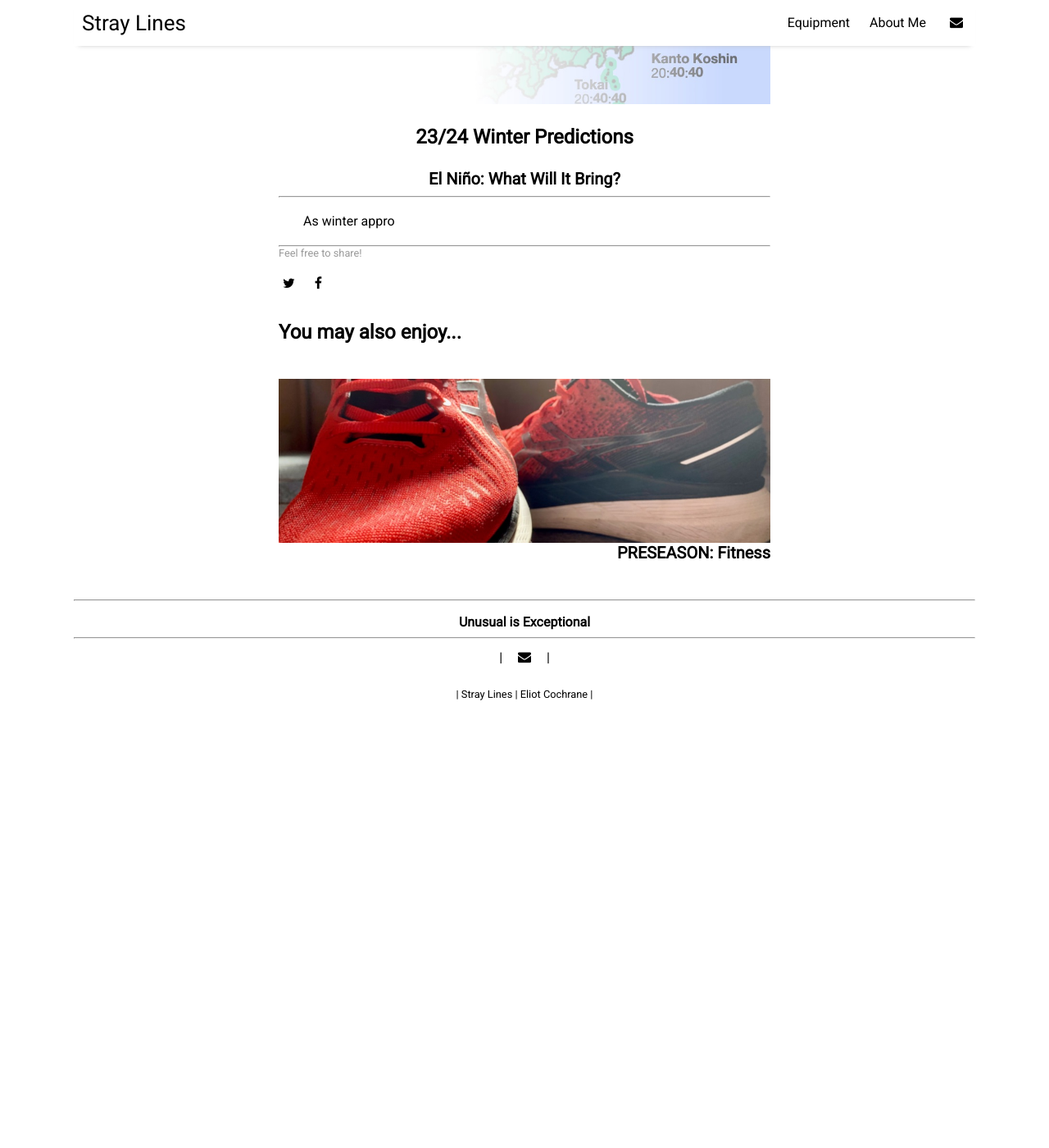
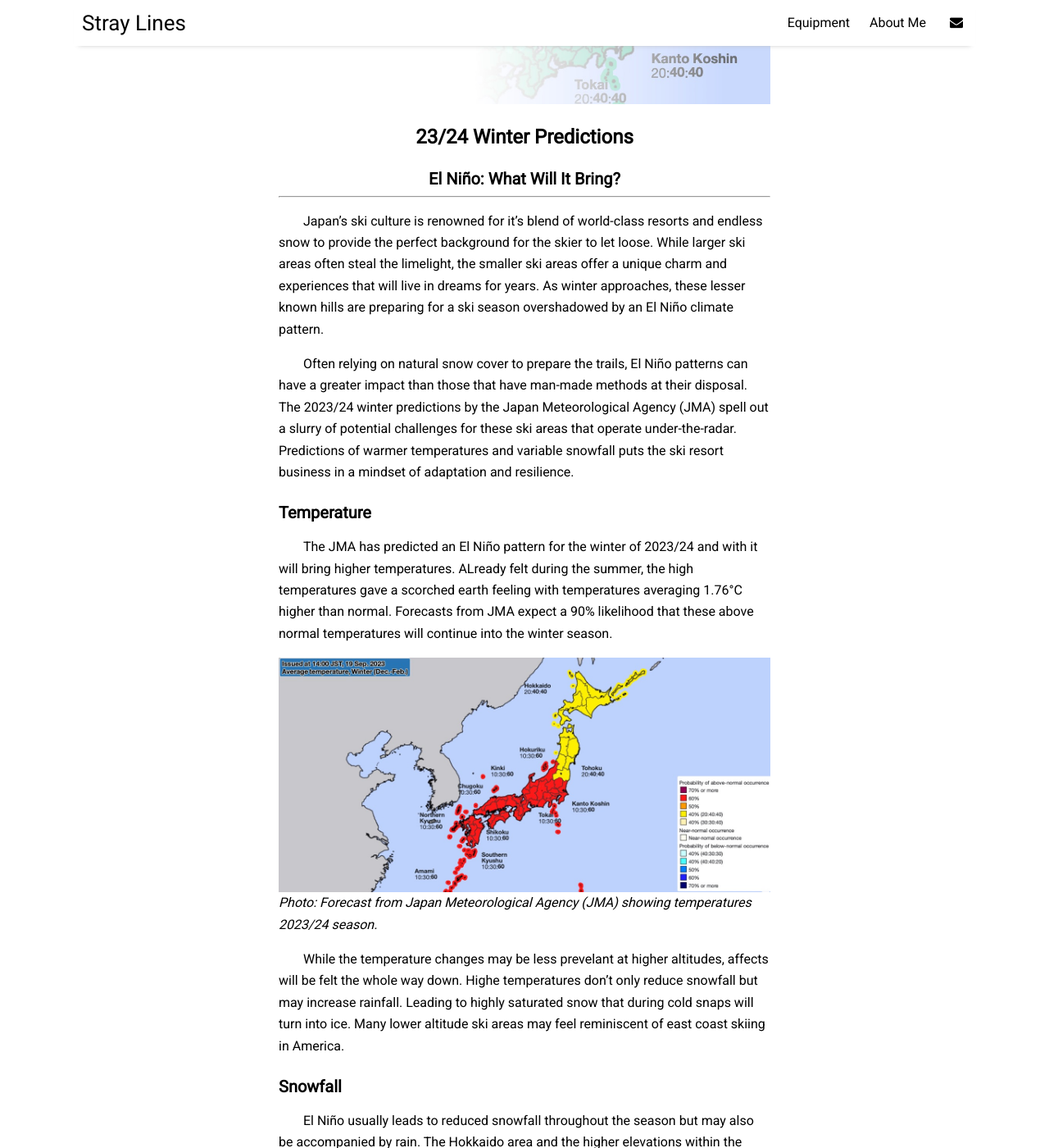
Before and after one commit to eliotcochrane/eliotcochrane.github.io, a Jekyll site: the page built from wip/season-prediction-23-24.md, in a window 1280 px wide and 1400 px high, scrolled down 435 px. Shown: the whole window at 82% size. Built offline with Jekyll 4.4.1, drawn with Linux system fonts in a browser that asks for light colours; nearby versions of some CDN libraries; before the commit the page ends 1320 px from its top, so only the background shows below that; some of the changed text lies outside the part shown.

Commit message:
23/24 Seasonal Forecast WIP
-Updating WIP

```diff
--- a/wip/season-prediction-23-24.md
+++ b/wip/season-prediction-23-24.md
@@ -12,4 +12,21 @@ image: jma-top-banner.jpeg
 
 ***
 
-As winter appro
+Japan's ski culture is renowned for it's blend of world-class resorts and endless snow to provide the perfect background for the skier to let loose. While larger ski areas often steal the limelight, the smaller ski areas offer a unique charm and experiences that will live in dreams for years. As winter approaches, these lesser known hills are preparing for a ski season overshadowed by an El Niño climate pattern.
+
+Often relying on natural snow cover to prepare the trails, El Niño patterns can have a greater impact than those that have man-made methods at their disposal. The 2023/24 winter predictions by the Japan Meteorological Agency (JMA) spell out a slurry of potential challenges for these ski areas that operate under-the-radar. Predictions of warmer temperatures and variable snowfall puts the ski resort business in a mindset of adaptation and resilience.
+
+### Temperature
+
+The JMA has predicted an El Niño pattern for the winter of 2023/24 and with it will bring higher temperatures. ALready felt during the summer, the high temperatures gave a scorched earth feeling with temperatures averaging 1.76°C higher than normal. Forecasts from JMA expect a 90% likelihood that these above normal temperatures will continue into the winter season.
+
+![Screenshot taken from Japan Meteorological Agency showing temperature forecast.](/assets/img/seasonal-temp-23-24.jpeg)
+*Photo: Forecast from Japan Meteorological Agency (JMA) showing temperatures 2023/24 season.*
+
+While the temperature changes may be less prevelant at higher altitudes, affects will be felt the whole way down. Highe temperatures don't only reduce snowfall but may increase rainfall. Leading to highly saturated snow that during cold snaps will turn into ice. Many lower altitude ski areas may feel reminiscent of east coast skiing in America.
+
+### Snowfall
+
+El Niño usually leads to reduced snowfall throughout the season but may also be accompanied by rain. The Hokkaido area and the higher elevations within the Tohoku area, which are typically dry and light powdery snow, are expected to be less affected by the climate pattern. These areas are boasting a 40% chance of below-average snowfall but still boasting a 30% chance for above_average snowfall.
+
+In contrast, places like Nagano and Niigata within the central Honshu region, are expected to have a 50% of below-normal snowfall for the 2023/24 season.
```
Also changed, not shown: assets/img/seasonal-precip-23-24.jpeg (added), assets/img/seasonal-snowfall-23-24.jpeg (added), assets/img/seasonal-temp-23-24.jpeg (added).
